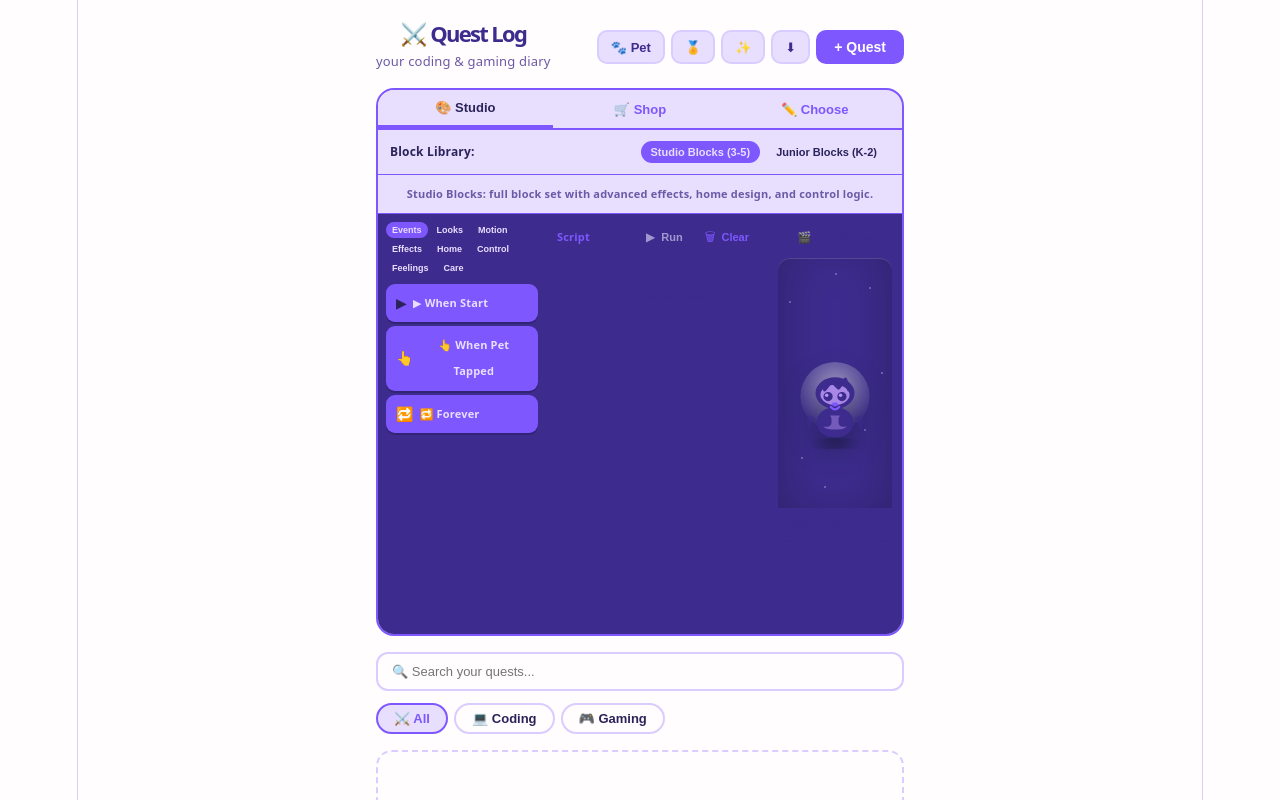
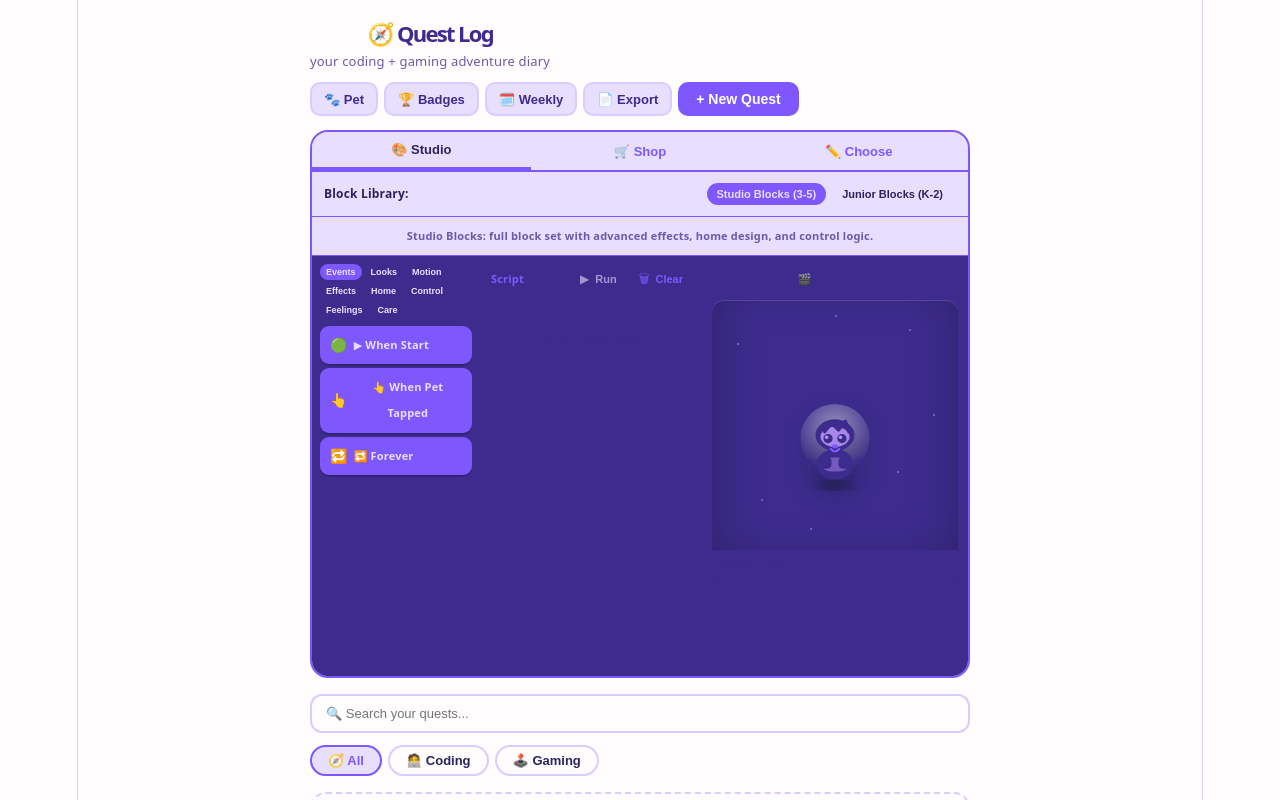
Before and after one commit to dtaghva26/VoidLog, a React (Vite) app in the folder my-react-app/: page / in a window 1280 px wide. Shown: the top 800 px of the page. Built offline with nearby package versions, Linux system fonts and the light colour scheme.

Commit message:
Make UI copy kid-friendlier and refresh iconography

```diff
--- a/my-react-app/src/components/app/AppHeader.jsx
+++ b/my-react-app/src/components/app/AppHeader.jsx
@@ -15,15 +15,15 @@ export default function AppHeader({ showPet, onTogglePet, onToggleBadges, onTogg
   return (
     <div style={{ display: "flex", alignItems: "center", justifyContent: "space-between", marginBottom: 14, flexWrap: "wrap", gap: 8 }}>
       <div>
-        <h1 style={{ margin: 0, fontSize: 22, fontWeight: 800, color: c.textSecondary }}>⚔️ Quest Log</h1>
-        <p style={{ margin: "2px 0 0", fontSize: 13, color: c.textMuted }}>your coding & gaming diary</p>
+        <h1 style={{ margin: 0, fontSize: 22, fontWeight: 800, color: c.textSecondary }}>🧭 Quest Log</h1>
+        <p style={{ margin: "2px 0 0", fontSize: 13, color: c.textMuted }}>your coding + gaming adventure diary</p>
       </div>
       <div style={{ display: "flex", gap: 6, flexWrap: "wrap" }}>
         <button onClick={onTogglePet} style={{ ...controlStyle, background: showPet ? c.accentSoft : c.surfaceBase }}>🐾 Pet</button>
-        <button onClick={onToggleBadges} style={controlStyle}>🏅</button>
-        <button onClick={onToggleWeekly} style={controlStyle}>✨</button>
-        <button onClick={onExport} style={controlStyle}>⬇</button>
-        <button onClick={onNew} style={{ padding: "7px 16px", borderRadius: 10, cursor: "pointer", fontWeight: 800, fontSize: 14, border: `2px solid ${c.accent}`, background: c.accent, color: c.onAccent }}>+ Quest</button>
+        <button onClick={onToggleBadges} style={controlStyle}>🏆 Badges</button>
+        <button onClick={onToggleWeekly} style={controlStyle}>🗓️ Weekly</button>
+        <button onClick={onExport} style={controlStyle}>📄 Export</button>
+        <button onClick={onNew} style={{ padding: "7px 16px", borderRadius: 10, cursor: "pointer", fontWeight: 800, fontSize: 14, border: `2px solid ${c.accent}`, background: c.accent, color: c.onAccent }}>+ New Quest</button>
       </div>
     </div>
   );
--- a/my-react-app/src/components/app/EmptyState.jsx
+++ b/my-react-app/src/components/app/EmptyState.jsx
@@ -5,7 +5,7 @@ export default function EmptyState({ hasEntries }) {
     <div style={{ textAlign: "center", padding: "48px 16px", border: `2px dashed ${c.borderSubtle}`, borderRadius: 16 }}>
       <p style={{ fontSize: 28, margin: "0 0 8px" }}>🗺️</p>
       <p style={{ fontSize: 14, color: c.textMuted, margin: 0, fontWeight: 600 }}>
-        {hasEntries ? "No quests match your search!" : "No quests yet — start your adventure!"}
+        {hasEntries ? "No quests match your search yet!" : "No quests yet — add your first adventure!"}
       </p>
     </div>
   );
--- a/my-react-app/src/components/app/FilterTabs.jsx
+++ b/my-react-app/src/components/app/FilterTabs.jsx
@@ -7,7 +7,7 @@ export default function FilterTabs({ filter, onChange, search, count }) {
     <div style={{ display: "flex", gap: 6, marginBottom: 16, flexWrap: "wrap" }}>
       {FILTERS.map((f) => (
         <button key={f} onClick={() => onChange(f)} style={{ fontSize: 13, padding: "6px 16px", borderRadius: 999, cursor: "pointer", fontWeight: 600, border: "2px solid", borderColor: filter === f ? c.accent : c.borderSubtle, background: filter === f ? c.accentSoft : c.surfaceBase, color: filter === f ? c.accent : c.textPrimary }}>
-          {f === "all" ? "⚔️ All" : f === "coding" ? "💻 Coding" : "🎮 Gaming"}
+          {f === "all" ? "🧭 All" : f === "coding" ? "🧑‍💻 Coding" : "🕹️ Gaming"}
         </button>
       ))}
       {search && <span style={{ fontSize: 12, color: c.textMuted, alignSelf: "center", marginLeft: 4 }}>{count} found</span>}
--- a/my-react-app/src/components/features/EntryCard.jsx
+++ b/my-react-app/src/components/features/EntryCard.jsx
@@ -14,7 +14,7 @@ export function EntryCard({ entry, onDelete, onEdit }) {
       <div style={{ display: "flex", alignItems: "flex-start", justifyContent: "space-between", gap: 8 }}>
         <div style={{ flex: 1, minWidth: 0 }}>
           <div style={{ display: "flex", alignItems: "center", gap: 8, marginBottom: 4, flexWrap: "wrap" }}>
-            <span style={{ fontSize: 18 }}>{entry.type === "coding" ? "💻" : "🎮"}</span>
+            <span style={{ fontSize: 18 }}>{entry.type === "coding" ? "🧑‍💻" : "🕹️"}</span>
             <span style={{ fontSize: 12, color: c.textMuted, fontWeight: 500 }}>{date}</span>
             <span style={{ fontSize: 18, background: `${VIBE_COLORS[entry.mood]}22`, borderRadius: 8, padding: "1px 6px" }}>{VIBES[entry.mood]}</span>
           </div>
@@ -41,7 +41,7 @@ export function EntryCard({ entry, onDelete, onEdit }) {
           ))}
           {showCoach && <AiPanel entry={entry} onClose={() => setShowCoach(false)} />}
           <div style={{ display: "flex", gap: 8, marginTop: 12, flexWrap: "wrap" }}>
-            <button onClick={() => setShowCoach(true)} style={{ fontSize: 12, padding: "5px 14px", borderRadius: 999, cursor: "pointer", border: `2px solid ${c.accent}`, background: c.surfaceRaised, color: c.textPrimary, fontWeight: 600 }}>🤖 Ask Coach</button>
+            <button onClick={() => setShowCoach(true)} style={{ fontSize: 12, padding: "5px 14px", borderRadius: 999, cursor: "pointer", border: `2px solid ${c.accent}`, background: c.surfaceRaised, color: c.textPrimary, fontWeight: 600 }}>🧑‍🏫 Ask Coach</button>
             <button onClick={() => onEdit(entry)} style={{ fontSize: 12, padding: "5px 14px", borderRadius: 999, cursor: "pointer", border: `2px solid ${c.borderSubtle}`, background: c.surfaceRaised, color: c.textSecondary, fontWeight: 600 }}>✏️ Edit</button>
             <button onClick={() => onDelete(entry.id)} style={{ fontSize: 12, padding: "5px 14px", borderRadius: 999, cursor: "pointer", border: `2px solid ${c.borderSubtle}`, background: c.surfaceRaised, color: c.danger, fontWeight: 600 }}>🗑️ Delete</button>
           </div>
--- a/my-react-app/src/components/features/EntryForm.jsx
+++ b/my-react-app/src/components/features/EntryForm.jsx
@@ -39,7 +39,7 @@ export function EntryForm({ initial, onSave, onCancel }) {
       <div style={{ display: "flex", gap: 10, marginBottom: 20 }}>
         {["coding", "gaming"].map((entryType) => (
           <button key={entryType} onClick={() => setType(entryType)} style={{ flex: 1, padding: "12px 0", borderRadius: 14, fontSize: 14, cursor: "pointer", fontWeight: 700, border: "2px solid", borderColor: type === entryType ? c.accent : c.borderSubtle, background: type === entryType ? c.accentSoft : c.surfaceBase, color: type === entryType ? c.accent : c.textPrimary }}>
-            {entryType === "coding" ? "💻 Coding Quest" : "🎮 Gaming Quest"}
+            {entryType === "coding" ? "🧑‍💻 Coding Quest" : "🕹️ Gaming Quest"}
           </button>
         ))}
       </div>
@@ -47,7 +47,7 @@ export function EntryForm({ initial, onSave, onCancel }) {
       <input value={title} onChange={(event) => setTitle(event.target.value)} placeholder="Name your quest!" style={{ width: "100%", marginBottom: 16, boxSizing: "border-box", fontSize: 14, borderRadius: 12, border: `2px solid ${c.borderSubtle}`, padding: "10px 14px" }} />
 
       <div style={{ marginBottom: 20 }}>
-        <p style={{ fontSize: 13, fontWeight: 700, color: c.textSecondary, marginBottom: 10 }}>Vibe Check ✌️</p>
+        <p style={{ fontSize: 13, fontWeight: 700, color: c.textSecondary, marginBottom: 10 }}>How did it feel today?</p>
         <div style={{ display: "flex", gap: 8, alignItems: "center", flexWrap: "wrap" }}>
           {VIBES.map((vibe, index) => (
             <button key={index} onClick={() => setMood(index)} style={{ fontSize: 26, border: "2px solid", cursor: "pointer", borderRadius: 12, padding: "6px 10px", borderColor: mood === index ? VIBE_COLORS[index] : c.surfaceInteractive, backgroundColor: mood === index ? `${VIBE_COLORS[index]}22` : "transparent", transform: mood === index ? "scale(1.2)" : "scale(1)", transition: "all 0.15s" }}>{vibe}</button>
@@ -57,7 +57,7 @@ export function EntryForm({ initial, onSave, onCancel }) {
       </div>
 
       <div style={{ marginBottom: 20 }}>
-        <p style={{ fontSize: 13, fontWeight: 700, color: c.textSecondary, marginBottom: 10 }}>Quest Log 📜</p>
+        <p style={{ fontSize: 13, fontWeight: 700, color: c.textSecondary, marginBottom: 10 }}>Your Story Notes 📓</p>
         {PROMPTS[type].map((prompt, index) => (
           <div key={index} style={{ marginBottom: 12 }}>
             <label style={{ fontSize: 13, color: c.textPrimary, display: "block", marginBottom: 4, fontWeight: 500 }}>{prompt}</label>
@@ -67,7 +67,7 @@ export function EntryForm({ initial, onSave, onCancel }) {
       </div>
 
       <div style={{ marginBottom: 24 }}>
-        <p style={{ fontSize: 13, fontWeight: 700, color: c.textSecondary, marginBottom: 8 }}>Tags 🏷️</p>
+        <p style={{ fontSize: 13, fontWeight: 700, color: c.textSecondary, marginBottom: 8 }}>Helpful Tags 🏷️</p>
         <div style={{ display: "flex", flexWrap: "wrap", gap: 6, marginBottom: 8 }}>
           {SUGGESTED_TAGS[type].map((tag) => (
             <span key={tag} onClick={() => addTag(tag)} style={{ cursor: "pointer", fontSize: 12, padding: "4px 12px", borderRadius: 999, border: "2px solid", fontWeight: 500, borderColor: tags.includes(tag) ? c.accent : c.borderSubtle, background: tags.includes(tag) ? c.accentSoft : c.surfaceBase, color: tags.includes(tag) ? c.accent : c.textPrimary }}>{tag}</span>
@@ -102,9 +102,9 @@ export function EntryForm({ initial, onSave, onCancel }) {
         </div>
       ) : (
         <div style={{ display: "flex", gap: 8, flexWrap: "wrap" }}>
-          <button onClick={save} style={{ padding: "10px 24px", borderRadius: 12, cursor: "pointer", fontWeight: 700, fontSize: 14, border: `2px solid ${c.accent}`, background: c.accent, color: c.onAccent }}>{initial ? "Save Changes ✅" : "Log Quest! ⚔️"}</button>
+          <button onClick={save} style={{ padding: "10px 24px", borderRadius: 12, cursor: "pointer", fontWeight: 700, fontSize: 14, border: `2px solid ${c.accent}`, background: c.accent, color: c.onAccent }}>{initial ? "Save Changes ✅" : "Log Quest! 🧭"}</button>
           {!initial && title && reflections.some(Boolean) && (
-            <button onClick={() => setShowCoach(true)} style={{ padding: "10px 18px", borderRadius: 12, cursor: "pointer", fontWeight: 700, fontSize: 14, border: `2px solid ${c.accent}`, background: c.surfaceRaised, color: c.textPrimary }}>Ask Coach 🤖</button>
+            <button onClick={() => setShowCoach(true)} style={{ padding: "10px 18px", borderRadius: 12, cursor: "pointer", fontWeight: 700, fontSize: 14, border: `2px solid ${c.accent}`, background: c.surfaceRaised, color: c.textPrimary }}>Ask Coach 🧑‍🏫</button>
           )}
           <button onClick={onCancel} style={{ padding: "10px 16px", borderRadius: 12, cursor: "pointer", border: `2px solid ${c.borderSubtle}`, background: c.surfaceBase, color: c.textPrimary, fontWeight: 500 }}>Cancel</button>
         </div>
--- a/my-react-app/src/components/features/XPBar.jsx
+++ b/my-react-app/src/components/features/XPBar.jsx
@@ -11,7 +11,7 @@ export default function XPBar({ entries }) {
   return (
     <div style={{ background: c.surfaceRaised, borderRadius: 14, padding: "12px 16px", marginBottom: 12, border: `2px solid ${c.borderSubtle}` }}>
       <div style={{ display: "flex", justifyContent: "space-between", marginBottom: 6 }}>
-        <span style={{ fontWeight: 800, fontSize: 14, color: c.textSecondary }}>⚔️ Level {level}</span>
+        <span style={{ fontWeight: 800, fontSize: 14, color: c.textSecondary }}>⭐ Level {level}</span>
         <span style={{ fontSize: 12, color: c.textSecondary, fontWeight: 600 }}>{xp} XP</span>
       </div>
       <div style={{ background: c.surfaceRaised, borderRadius: 999, height: 12, overflow: "hidden" }}>
--- a/my-react-app/src/constants.js
+++ b/my-react-app/src/constants.js
@@ -47,7 +47,7 @@ export function getStage(g) { let s=STAGES[0]; for(const x of STAGES){if(g>=x.mi
 
 // ── BLOCK DEFINITIONS ──────────────────────────────────────────────
 export const BLOCK_DEFS = [
-  { id:"start",    cat:"event",   color:color2, label:"▶ When Start",      icon:"▶", youngerLabel:"Start", youngerIcons:"▶✨", hasInput:false },
+  { id:"start",    cat:"event",   color:color2, label:"▶ When Start",      icon:"🟢", youngerLabel:"Start", youngerIcons:"🟢✨", hasInput:false },
   { id:"pettap",   cat:"event",   color:color2, label:"👆 When Pet Tapped", icon:"👆", youngerLabel:"Tap Pet", youngerIcons:"👆🐾", hasInput:false },
   { id:"forever",  cat:"event",   color:color2, label:"🔁 Forever",        icon:"🔁", youngerLabel:"Loop", youngerIcons:"🔁♾️", hasInput:false },
   { id:"say",      cat:"looks",   color:color1, label:"💬 Say",            icon:"💬", youngerLabel:"Talk", youngerIcons:"💬🫧", hasInput:"text", placeholder:"Hello!" },
@@ -61,9 +61,9 @@ export const BLOCK_DEFS = [
   { id:"walk",     cat:"motion",  color:color1, label:"🚶 Walk",           icon:"🚶", hasInput:false },
   { id:"dance",    cat:"motion",  color:color1, label:"💃 Dance",          icon:"💃", youngerLabel:"Dance", youngerIcons:"💃🎶", hasInput:false },
   { id:"spin",     cat:"motion",  color:color1, label:"🌀 Spin",           icon:"🌀", youngerLabel:"Spin", youngerIcons:"🌀⭐", hasInput:false },
-  { id:"jump",     cat:"motion",  color:color1, label:"⬆ Jump",           icon:"⬆", youngerLabel:"Jump", youngerIcons:"⬆🐸", hasInput:false },
-  { id:"moveleft", cat:"motion",  color:color1, label:"⬅ Move Left",      icon:"⬅", hasInput:false },
-  { id:"moveright",cat:"motion",  color:color1, label:"➡ Move Right",     icon:"➡", hasInput:false },
+  { id:"jump",     cat:"motion",  color:color1, label:"🦘 Jump",           icon:"🦘", youngerLabel:"Jump", youngerIcons:"🦘🐸", hasInput:false },
+  { id:"moveleft", cat:"motion",  color:color1, label:"👣 Move Left",      icon:"👣", hasInput:false },
+  { id:"moveright",cat:"motion",  color:color1, label:"👣 Move Right",     icon:"➡", hasInput:false },
   { id:"centre",   cat:"motion",  color:color1, label:"🎯 Go to Centre",   icon:"🎯", youngerLabel:"Center", youngerIcons:"🎯🏠", hasInput:false },
   { id:"dash",     cat:"motion",  color:color1, label:"⚡ Dash",            icon:"⚡", hasInput:false },
   { id:"hop",      cat:"motion",  color:color1, label:"🐇 Hop",             icon:"🐇", hasInput:false },
@@ -87,7 +87,7 @@ export const BLOCK_DEFS = [
   { id:"restpet",  cat:"care",    color:color3, label:"🛏 Rest Time",      icon:"🛏", youngerLabel:"Rest", youngerIcons:"🛏💤", hasInput:false },
   { id:"wallpaint",cat:"home",    color:color1, label:"🖌 Paint Walls",    icon:"🖌", hasInput:"colour" },
   { id:"floorpaint",cat:"home",   color:color1, label:"🪵 Paint Floor",    icon:"🪵", hasInput:"colour" },
-  { id:"wallpaper",cat:"home",    color:color1, label:"🧱 Wallpaper",      icon:"🧱", youngerLabel:"Wall", youngerIcons:"🧱⭐", hasInput:"select", options:["none","stars","hearts","dots"] },
+  { id:"wallpaper",cat:"home",    color:color1, label:"🖼️ Wallpaper",      icon:"🖼️", youngerLabel:"Wall", youngerIcons:"🖼️⭐", hasInput:"select", options:["none","stars","hearts","dots"] },
   { id:"settoy",   cat:"home",    color:color1, label:"🧸 Place Toy",      icon:"🧸", youngerLabel:"Toy", youngerIcons:"🧸⚽", hasInput:"select", options:["none","ball","book","plant"] },
   { id:"speed",    cat:"control", color:color2, label:"⚡ Set Speed",      icon:"⚡", hasInput:"select", options:["slow","normal","fast"] },
   { id:"repeat",   cat:"control", color:color2, label:"🔄 Repeat",         icon:"🔄", hasInput:"number", placeholder:"3" },
```
